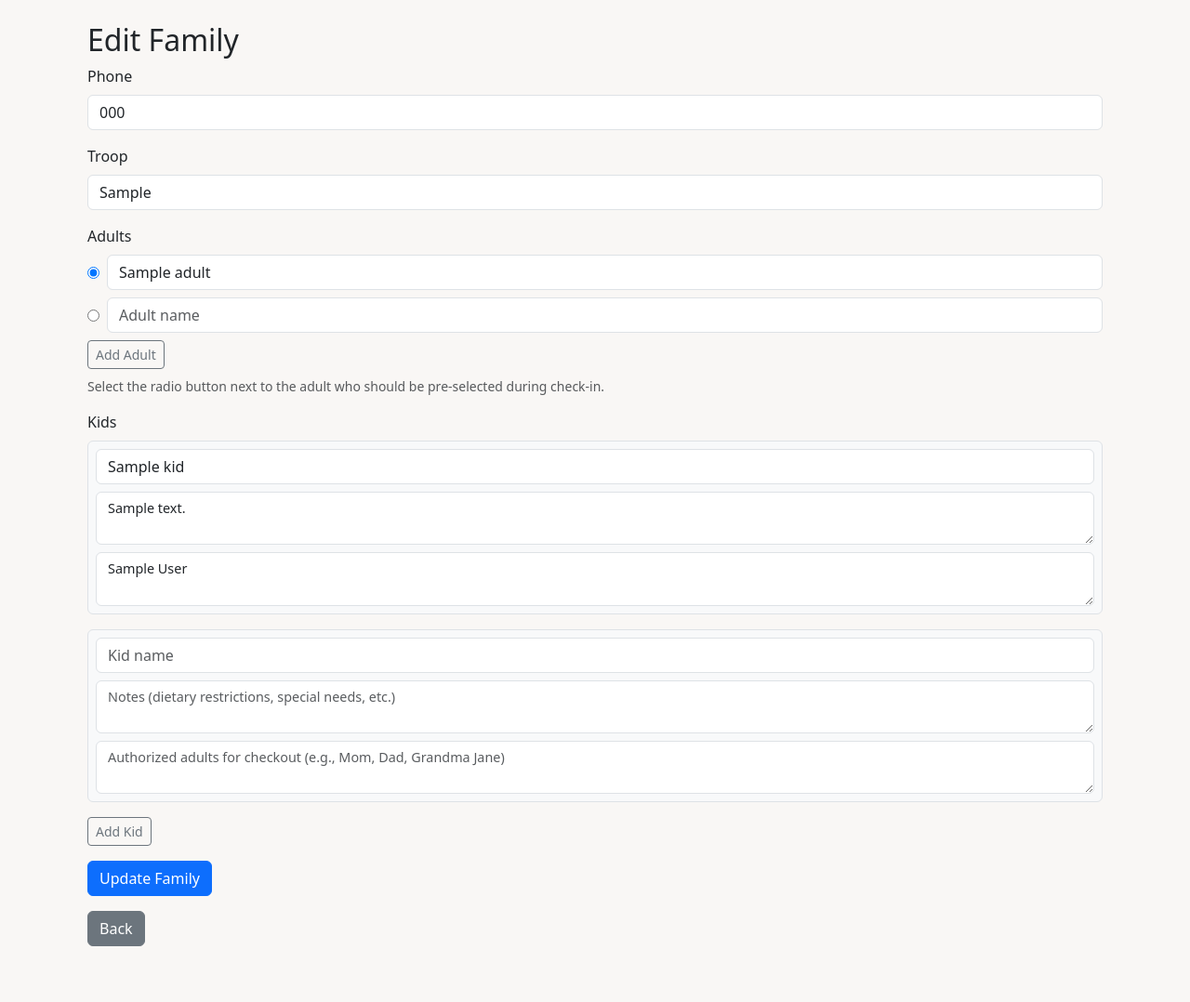
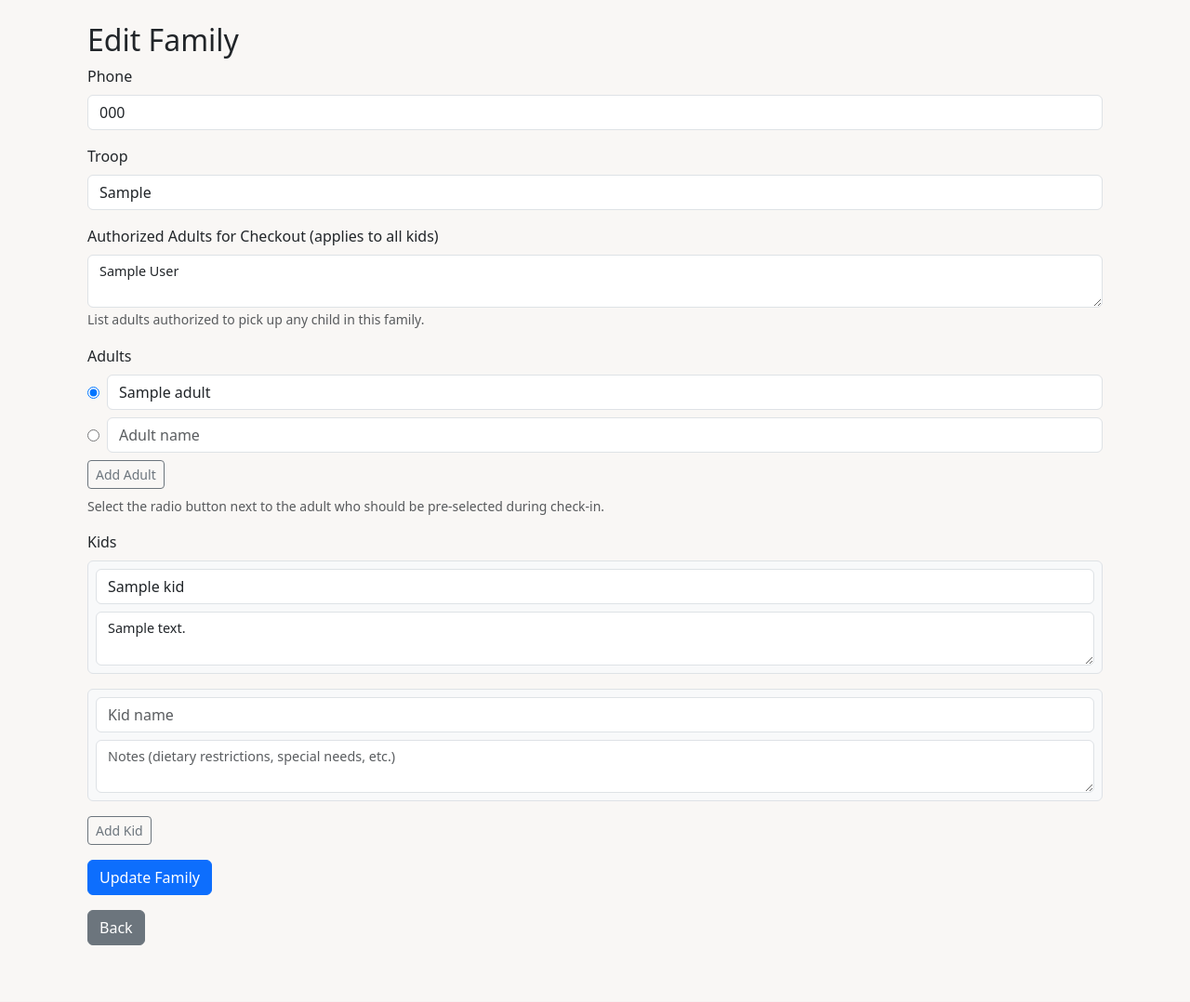
Before and after one commit to mrcrunchybeans/youth-secure-checkin, a Flask app: page /admin/families/edit/1 in a window 1280 px wide. Shown: the part 55-1133 px from the top of the page at 93% size. After the commit the page ends 1072 px from the top, so only its background shows below. Run offline with Flask 3, Linux system fonts and the light colour scheme; the visitor is signed in with stand-in values (Sample User, id 1); tables that the repository leaves empty hold one stand-in row (values such as "Sample post").

Commit message:
I've successfully moved the "authorized adults" field from being per kid to per family. Now there's just one field that applies to all kids in the family.

```diff
--- a/app.py
+++ b/app.py
@@ -213,7 +213,7 @@ def index():
     conn = get_db()
     cur = conn.execute("""
         SELECT c.id, k.id as kid_id, c.checkin_time, c.checkout_time, k.name as kid_name, k.notes as kid_notes,
-               k.authorized_adults, f.phone, f.troop, a.name as adult_name
+               f.authorized_adults, f.phone, f.troop, a.name as adult_name
         FROM checkins c
         JOIN kids k ON c.kid_id = k.id
         JOIN families f ON k.family_id = f.id
@@ -330,7 +330,7 @@ def kiosk():
     conn = get_db()
     cur = conn.execute("""
         SELECT c.id, k.id as kid_id, c.checkin_time, c.checkout_time, k.name as kid_name, k.notes as kid_notes,
-               k.authorized_adults, f.phone, f.troop, a.name as adult_name
+               f.authorized_adults, f.phone, f.troop, a.name as adult_name
         FROM checkins c
         JOIN kids k ON c.kid_id = k.id
         JOIN families f ON k.family_id = f.id
@@ -468,17 +468,18 @@ def admin_add_family():
     if request.method == 'POST':
         phone = request.form.get('phone', '').strip()
         troop = request.form.get('troop', '').strip()
+        authorized_adults = request.form.get('authorized_adults', '').strip()
         adults = request.form.getlist('adults')
         kids = request.form.getlist('kids')
         kid_notes = request.form.getlist('kid_notes')
-        kid_authorized_adults = request.form.getlist('kid_authorized_adults')
         default_adult_index = request.form.get('default_adult_index', '').strip()
         if not phone:
             flash('Phone required', 'danger')
             return redirect(request.url)
         conn = get_db()
         try:
-            cur = conn.execute("INSERT INTO families (phone, troop) VALUES (?, ?)", (phone, troop))
+            cur = conn.execute("INSERT INTO families (phone, troop, authorized_adults) VALUES (?, ?, ?)",
+                              (phone, troop, authorized_adults if authorized_adults else None))
             family_id = cur.lastrowid
 
             # Track adult IDs to set default
@@ -488,13 +489,12 @@ def admin_add_family():
                     cur = conn.execute("INSERT INTO adults (family_id, name) VALUES (?, ?)", (family_id, adult.strip()))
                     adult_ids.append(cur.lastrowid)
 
-            # Insert kids with their notes and authorized adults
+            # Insert kids with their notes
             for i, kid in enumerate(kids):
                 if kid.strip():
                     note = kid_notes[i].strip() if i < len(kid_notes) else ''
-                    auth_adults = kid_authorized_adults[i].strip() if i < len(kid_authorized_adults) else ''
-                    conn.execute("INSERT INTO kids (family_id, name, notes, authorized_adults) VALUES (?, ?, ?, ?)",
-                                (family_id, kid.strip(), note if note else None, auth_adults if auth_adults else None))
+                    conn.execute("INSERT INTO kids (family_id, name, notes) VALUES (?, ?, ?)",
+                                (family_id, kid.strip(), note if note else None))
 
             # Set default adult if specified
             if default_adult_index and default_adult_index.isdigit():
@@ -581,16 +581,17 @@ def admin_edit_family(family_id):
     if request.method == 'POST':
         phone = request.form.get('phone', '').strip()
         troop = request.form.get('troop', '').strip()
+        authorized_adults = request.form.get('authorized_adults', '').strip()
         adults = request.form.getlist('adults')
         kids = request.form.getlist('kids')
         kid_notes = request.form.getlist('kid_notes')
-        kid_authorized_adults = request.form.getlist('kid_authorized_adults')
         default_adult_id = request.form.get('default_adult_id', '').strip()
         if not phone:
             phone = None
         try:
-            # First, update family without default_adult_id
-            conn.execute("UPDATE families SET phone = ?, troop = ? WHERE id = ?", (phone, troop, family_id))
+            # Update family including authorized_adults
+            conn.execute("UPDATE families SET phone = ?, troop = ?, authorized_adults = ? WHERE id = ?",
+                        (phone, troop, authorized_adults if authorized_adults else None, family_id))
 
             # Delete and re-insert adults and kids
             conn.execute("DELETE FROM adults WHERE family_id = ?", (family_id,))
@@ -606,13 +607,12 @@ def admin_edit_family(family_id):
                     new_adult_id = cur.lastrowid
                     new_adult_ids.append(new_adult_id)
 
-            # Insert kids with their notes and authorized adults
+            # Insert kids with their notes
             for i, kid in enumerate(kids):
                 if kid.strip():
                     note = kid_notes[i].strip() if i < len(kid_notes) else ''
-                    auth_adults = kid_authorized_adults[i].strip() if i < len(kid_authorized_adults) else ''
-                    conn.execute("INSERT INTO kids (family_id, name, notes, authorized_adults) VALUES (?, ?, ?, ?)",
-                                (family_id, kid.strip(), note if note else None, auth_adults if auth_adults else None))
+                    conn.execute("INSERT INTO kids (family_id, name, notes) VALUES (?, ?, ?)",
+                                (family_id, kid.strip(), note if note else None))
 
             # Determine which adult should be the default
             # The default_adult_id from the form is the old adult ID, so we need to match it
--- a/schema.sql
+++ b/schema.sql
@@ -4,6 +4,7 @@ CREATE TABLE IF NOT EXISTS families (
     phone TEXT,
     troop TEXT,
     default_adult_id INTEGER,
+    authorized_adults TEXT,
     FOREIGN KEY (default_adult_id) REFERENCES adults(id) ON DELETE SET NULL
 );
 
@@ -19,7 +20,6 @@ CREATE TABLE IF NOT EXISTS kids (
     family_id INTEGER NOT NULL,
     name TEXT NOT NULL,
     notes TEXT,
-    authorized_adults TEXT,
     FOREIGN KEY (family_id) REFERENCES families(id)
 );
 
--- a/templates/admin/edit_family.html
+++ b/templates/admin/edit_family.html
@@ -10,6 +10,11 @@
     <div class="mb-3">
       <label class="form-label">Troop</label>
       <input name="troop" class="form-control" value="{{ family.troop or '' }}" />
+    </div>
+    <div class="mb-3">
+      <label class="form-label">Authorized Adults for Checkout (applies to all kids)</label>
+      <textarea name="authorized_adults" class="form-control" rows="2" placeholder="e.g., Mom, Dad, Grandma Jane" style="font-size: 0.9rem;">{{ family.authorized_adults or '' }}</textarea>
+      <small class="form-text text-muted">List adults authorized to pick up any child in this family.</small>
     </div>
     <div class="mb-3">
       <label class="form-label">Adults</label>
@@ -34,14 +39,12 @@
         {% for kid in kids %}
           <div class="mb-3 border rounded p-2 bg-light">
             <input name="kids" class="form-control mb-2" value="{{ kid.name }}" placeholder="Kid name" />
-            <textarea name="kid_notes" class="form-control mb-2" rows="2" placeholder="Notes (dietary restrictions, special needs, etc.)" style="font-size: 0.9rem;">{{ kid.notes or '' }}</textarea>
-            <textarea name="kid_authorized_adults" class="form-control" rows="2" placeholder="Authorized adults for checkout (e.g., Mom, Dad, Grandma Jane)" style="font-size: 0.9rem;">{{ kid.authorized_adults or '' }}</textarea>
+            <textarea name="kid_notes" class="form-control" rows="2" placeholder="Notes (dietary restrictions, special needs, etc.)" style="font-size: 0.9rem;">{{ kid.notes or '' }}</textarea>
           </div>
         {% endfor %}
         <div class="mb-3 border rounded p-2 bg-light">
           <input name="kids" class="form-control mb-2" placeholder="Kid name" />
-          <textarea name="kid_notes" class="form-control mb-2" rows="2" placeholder="Notes (dietary restrictions, special needs, etc.)" style="font-size: 0.9rem;"></textarea>
-          <textarea name="kid_authorized_adults" class="form-control" rows="2" placeholder="Authorized adults for checkout (e.g., Mom, Dad, Grandma Jane)" style="font-size: 0.9rem;"></textarea>
+          <textarea name="kid_notes" class="form-control" rows="2" placeholder="Notes (dietary restrictions, special needs, etc.)" style="font-size: 0.9rem;"></textarea>
         </div>
       </div>
       <button type="button" class="btn btn-sm btn-outline-secondary" onclick="addField('kids')">Add Kid</button>
@@ -78,19 +81,12 @@ function addField(type) {
     input.placeholder = 'Kid name';
     const textarea = document.createElement('textarea');
     textarea.name = 'kid_notes';
-    textarea.className = 'form-control mb-2';
+    textarea.className = 'form-control';
     textarea.rows = 2;
     textarea.placeholder = 'Notes (dietary restrictions, special needs, etc.)';
     textarea.style.fontSize = '0.9rem';
-    const textarea2 = document.createElement('textarea');
-    textarea2.name = 'kid_authorized_adults';
-    textarea2.className = 'form-control';
-    textarea2.rows = 2;
-    textarea2.placeholder = 'Authorized adults for checkout (e.g., Mom, Dad, Grandma Jane)';
-    textarea2.style.fontSize = '0.9rem';
     wrapper.appendChild(input);
     wrapper.appendChild(textarea);
-    wrapper.appendChild(textarea2);
     div.appendChild(wrapper);
   }
 }
```
Also changed, not shown: migrate_add_authorized_adults.py (+71 -9 lines), templates/admin/add_family.html (+7 -10 lines).
